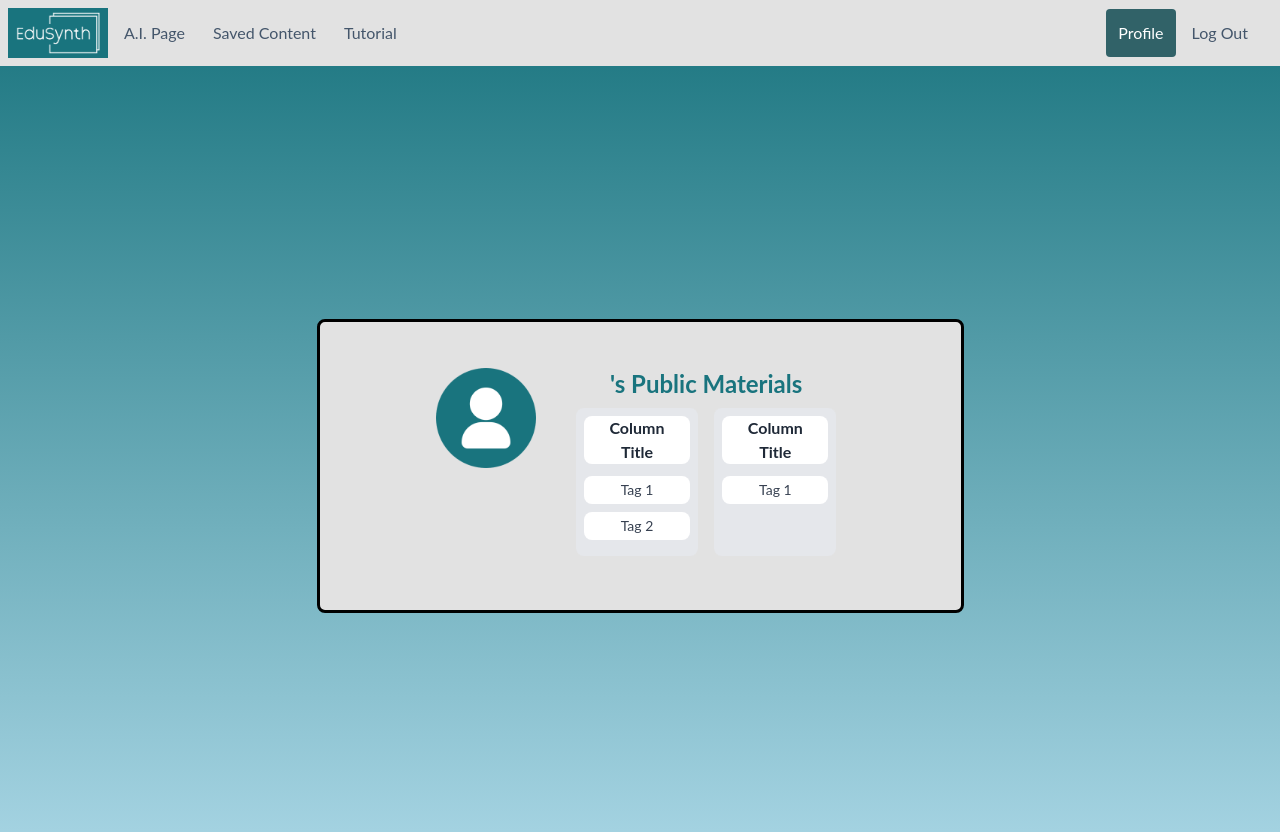
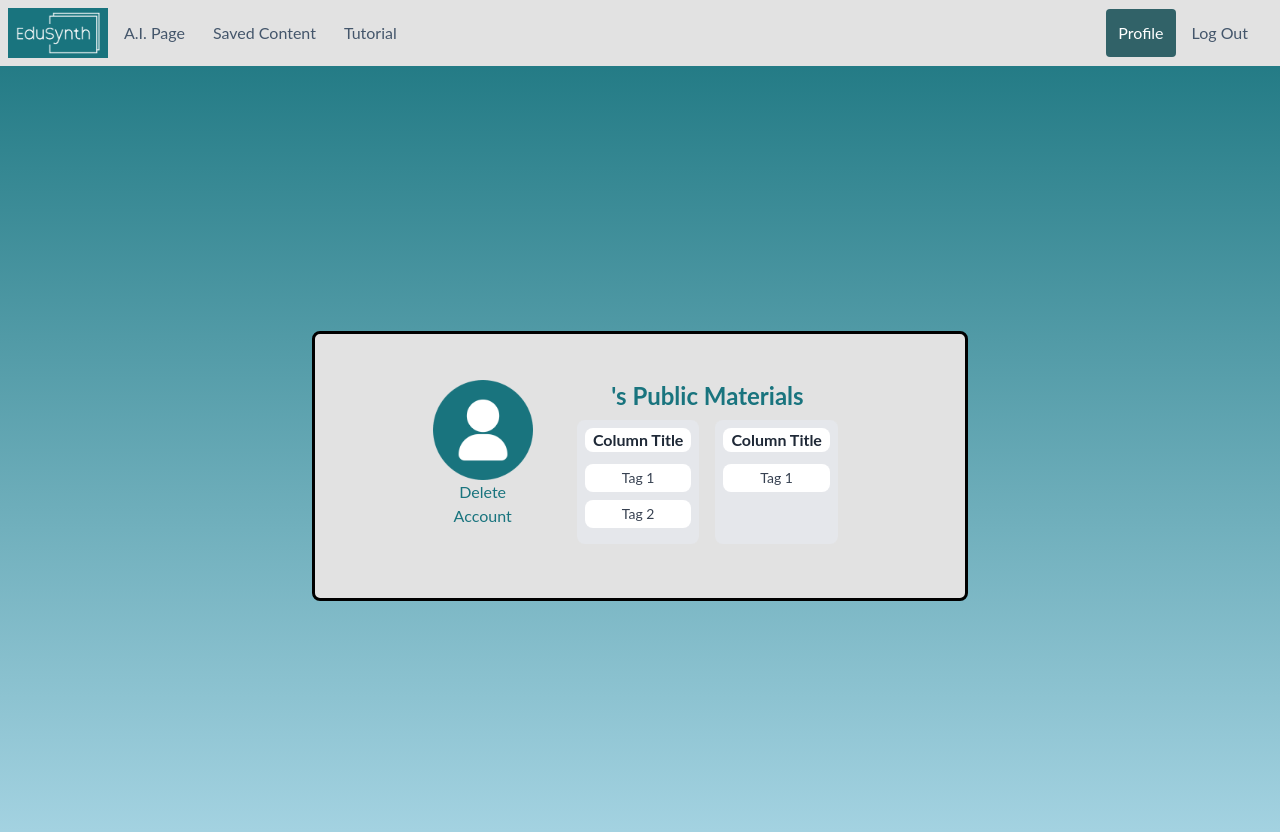
Before and after one commit to COSC-499-W2023/year-long-project-team-11, a React (Create React App) app in the folder app/frontend/: page /UserProfile in a window 1280 px wide. Shown: the top 832 px of the page. Built offline with nearby package versions, Linux system fonts and the light colour scheme.

Commit message:
added delete account function and hyperlink

```diff
--- a/app/frontend/src/UserProfile.js
+++ b/app/frontend/src/UserProfile.js
@@ -31,6 +31,25 @@ export default function UserProfile() {
           }
       });
     }, []);
+
+  // Deletion Function
+  const handleDeleteAccount = () => {
+    if(window.confirm("Are you sure you want to delete your account? This action cannot be undone.")) {
+      axios.delete("http://localhost:8000/deleteAccount", {
+        headers: {
+          'Authorization': 'Bearer ' + localStorage.getItem('access_token'),
+        },
+      })
+      .then(response => {
+        alert("Account deleted successfully.");
+        window.location.href = "/Login";
+      })
+      .catch(error => {
+        console.error("Error deleting account:", error);
+        alert("Failed to delete account.");
+      });
+    }
+  };
 
     return (
       <div>
@@ -70,6 +89,12 @@ export default function UserProfile() {
             <div className="w-[30%] p-4 flex flex-col items-center" id="left-box">
               <img alt="User Symbol" className="grid place-items-center" src={require("./img/symbol-user.png")} height={140} width={100} />
                   <p className="text-[#19747E] font-bold text-2xl">{userData.username}</p>
+
+              {/* Add Delete Account Link */}
+              <span className="text-[#19747E] cursor-pointer hover:text-red-600" onClick={handleDeleteAccount}>
+                Delete Account
+              </span>
+
             </div>
 
               {/* Right Column */}
```
